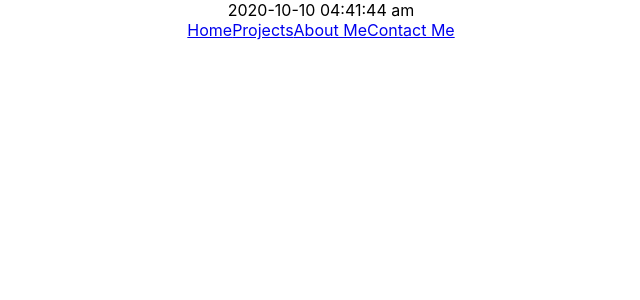
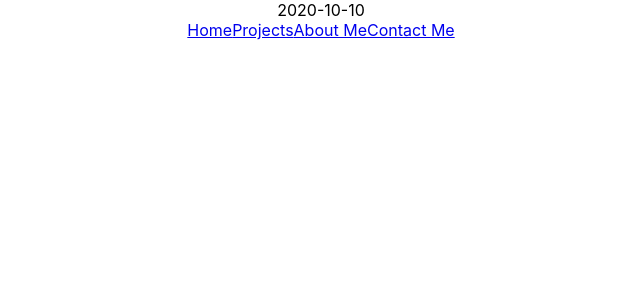
Before and after one commit to tajahouse/portfolio, a React (Create React App) app: page /projects in a window 1280 px wide. Shown: the top 300 px of the page, without its empty margins (319-959 px from the left). Built offline with nearby package versions, Linux system fonts and the light colour scheme.

Commit message:
Trying to get the clock to work!

```diff
--- a/package.json
+++ b/package.json
@@ -6,13 +6,17 @@
     "@testing-library/jest-dom": "^4.2.4",
     "@testing-library/react": "^9.3.2",
     "@testing-library/user-event": "^7.1.2",
+    "date-utils": "^1.2.21",
+    "moment": "^2.29.1",
     "react": "^16.13.1",
     "react-awesome-reveal": "^3.3.1",
+    "react-clock": "^3.0.0",
     "react-datetime": "^3.0.4",
     "react-dom": "^16.13.1",
     "react-router": "^5.2.0",
     "react-router-dom": "^5.2.0",
-    "react-scripts": "3.4.3"
+    "react-scripts": "3.4.3",
+    "social-media-icons-react": "^1.1.2"
   },
   "scripts": {
     "start": "react-scripts start",
--- a/src/App.js
+++ b/src/App.js
@@ -4,6 +4,7 @@ import Header from './components/Header'
 import './App.css';
 import {  Route, Switch } from "react-router-dom"
 import Home from './components/Home'
+import Projects from './components/Projects'
 
 
 function App() {
@@ -12,7 +13,7 @@ function App() {
       <Header/>
       <Switch>
                 <Route path="/home" component={Home}/>
-                <Route/>
+                <Route path='/projects' component={Projects}/>
                 <Route/>
                 <Route/>
       </Switch>
--- a/src/components/Header.js
+++ b/src/components/Header.js
@@ -1,19 +1,40 @@
 import React, { useState, useEfect, useEffect } from 'react';
 import { Link } from "react-router-dom";
-import moment from 'moment';
-
+import moment from 'moment'
+import Clock from 'react-clock'
 
 
 const Header = () =>{
     const [currentDate, setCurrentDate] = useState('');
+    var d = new Date();
+    var n = d.getHours();
+    const [value, setValue] = useState('');
+
 
     useEffect(() =>{
-        const date =  moment().format('YYYY-MM-DD hh:mm:ss a')
+        const date =  moment().format('YYYY-MM-DD',)
         setCurrentDate(date)
+
+
     }, []);
+
+    useEffect(() => {
+        var d = new Date();
+        var n = d.getHours();
+        const interval = setInterval(
+          () => setValue(new Date()),
+          1000
+        );
+
+        return () => {
+          clearInterval(interval);
+        }
+      }, []);
+
     return (
         <div className="header-wrapper">
             <div>
+                    <Clock />
                 {currentDate}
             </div>
                     <Link to="/home">Home</Link>
--- a/src/components/Home.js
+++ b/src/components/Home.js
@@ -1,5 +1,7 @@
 import React, { useState, useEffect } from 'react';
+
 import { Fade, Bounce } from 'react-awesome-reveal'
+
 import me from '../assets/imgs/me.jpg'
 
 
@@ -11,6 +13,10 @@ const Home = () =>{
             <Fade>
                 <Bounce>
                   <h1> Taja House</h1>
+                  <a href="mailto: 'ahlliahtaja@yahoo.com'">ahlliahtaja@yahoo.com</a>
+                  <a href='tel:409-998-4579'>409-998-4579</a>
+
+
                 </Bounce>
             </Fade>
             <img src={me} alt="Taja" width="300px"></img>
--- /dev/null
+++ b/src/components/Projects.js
@@ -0,0 +1,12 @@
+import React from 'react';
+import Clock from 'react-clock';
+
+const Projects = () =>{
+    return (
+        <div>
+            <Clock />
+        </div>
+    )
+}
+
+export default Projects;
```
Also changed, not shown: src/assets/SocialMedia.js (added, +11 -0 lines), 1 other file (tests, documents, lock files or other folders).
